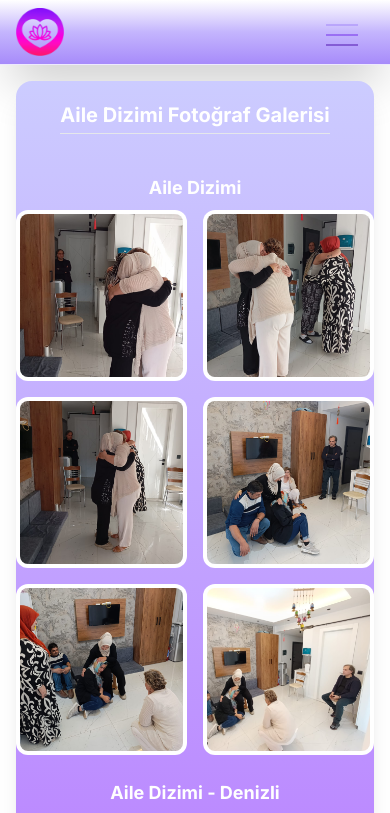
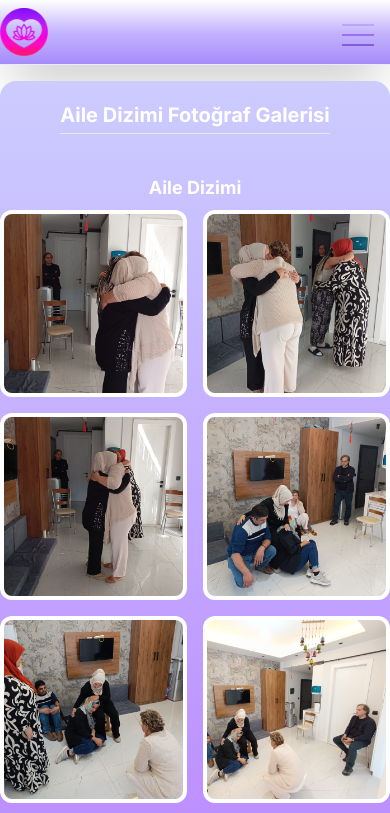
Before and after one commit to rcteenx/nrydanismanlik, a Next.js app: page /galeri in a window 390 px wide. Shown: the top 813 px of the page. Built offline with nearby package versions, Linux system fonts and the light colour scheme.

Commit message:
update photo gallery 4

```diff
--- a/app/globals.css
+++ b/app/globals.css
@@ -89,7 +89,7 @@
 
 @layer utilities {
   .container-p {
-    @apply px-4 md:px-8 lg:px-12;
+    @apply md:px-8 lg:px-12;
   }
 
   .padding {
```
